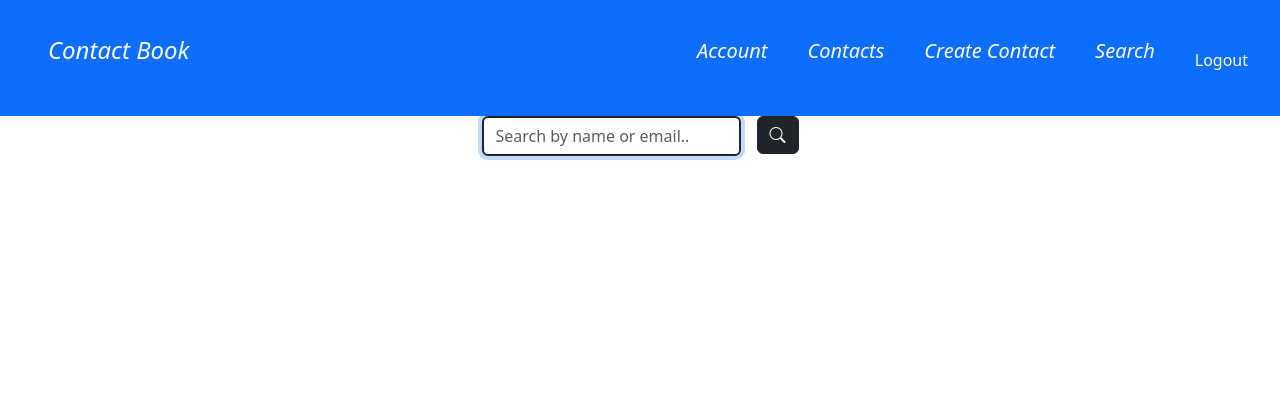
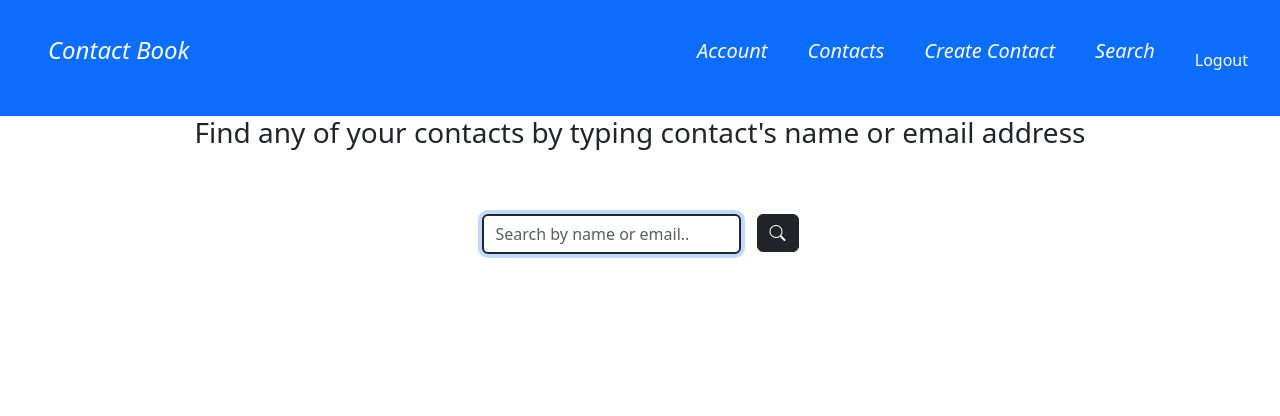
Before and after one commit to anton-mirazchiyski/ContactBook, a Django app: page /contacts/search/ in a window 1280 px wide. Shown: the top 416 px of the page. Run offline with Django 5.2, Linux system fonts and the light colour scheme; the visitor is signed in with stand-in values (Sample User, id 1); data comes from the database, SQL or seed files in the repository.

Commit message:
Refactor view and update template

```diff
--- a/contact_book/contacts/views.py
+++ b/contact_book/contacts/views.py
@@ -93,28 +93,28 @@ def determine_contact_info(contact_info):
 
 def search_contact(request):
     current_account = get_current_account(request)
-    searched_contact = None
+    searched_contacts = []
 
     if request.method == 'POST':
         search_form = ContactSearchForm(request.POST)
         if search_form.is_valid():
             contact_info = request.POST['search']
             is_name = determine_contact_info(contact_info)
+            if is_name:
+                searched_contacts = current_account.contact_set.filter(name__icontains=contact_info)
             try:
-                if is_name:
+                if not is_name:
                     searched_contact = (current_account.contact_set.
-                                        filter(name__icontains=contact_info).get())
-                else:
-                    searched_contact = (current_account.contact_set.
-                                        filter(email__contains=contact_info).get())
+                                        filter(email=contact_info).get())
+                    searched_contacts.append(searched_contact)
             except ObjectDoesNotExist:
-                searched_contact = None
+                searched_contacts = None
             redirect('contact_search')
 
     search_form = ContactSearchForm()
     context = {
         'form': search_form,
-        'contact': searched_contact
+        'searched_contacts': searched_contacts
     }
 
     return render(request, 'contacts/contact-search.html', context)
--- a/templates/contacts/contact-search.html
+++ b/templates/contacts/contact-search.html
@@ -4,6 +4,9 @@
 
 {% block page_content %}
     <div class="form-container d-flex flex-column justify-content-center align-items-center">
+        <h1 class="h3 mb-5 pb-3 text-center">
+            Find any of your contacts by typing contact's name or email address
+        </h1>
         <form action="{% url 'contact_search' %}" method="post" class="d-flex">
             {% csrf_token %}
             <div>
@@ -13,8 +16,13 @@
                 <button type="submit" class="btn btn-dark"><i class="bi bi-search"></i></button>
             </div>
         </form>
+        <div class="mt-5 d-flex">
+            {% for contact in searched_contacts %}
+                <div class="me-5">{% include 'partials/contact-info.html' %}</div>
+            {% endfor %}
+        </div>
     </div>
-    {% if contact %}
+    {% if searched_contact %}
         <div class="">
             {% include 'partials/contact-info.html' %}
         </div>
```
